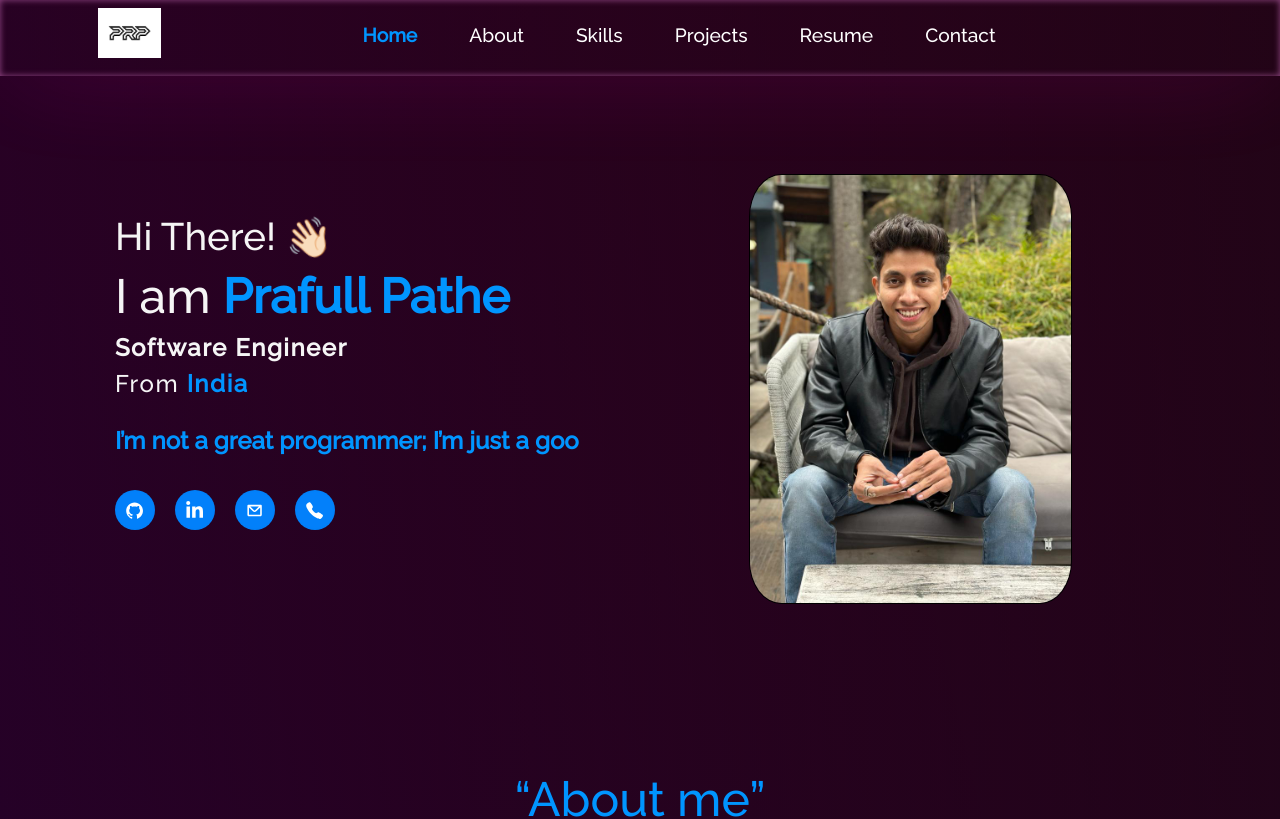
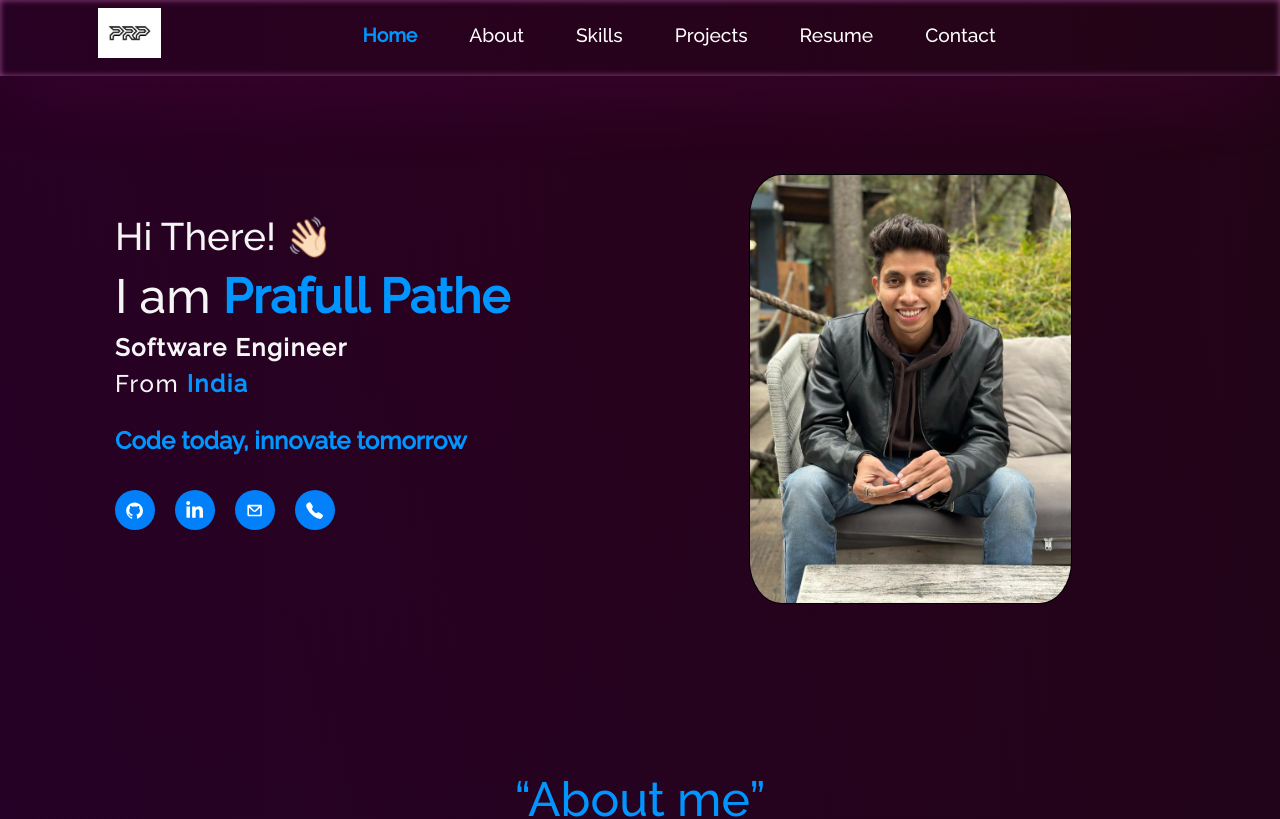
Before and after one commit to prafullpathe/prafullprp.github.io, a React (Create React App) app: page / in a window 1280 px wide. Shown: the top 819 px of the page. Built offline with nearby package versions, Linux system fonts and the light colour scheme.

Commit message:
Update Type.js

```diff
--- a/src/components/Home/Type.js
+++ b/src/components/Home/Type.js
@@ -5,7 +5,7 @@ function Type() {
   return (
     <Typewriter
       options={{
-        strings: ["I’m not a great programmer; I’m just a good programmer with great habits...","You can connect with me there..."],
+        strings: ["Code today, innovate tomorrow."],
         autoStart: true,
         loop: true,
         deleteSpeed: 60,
```
